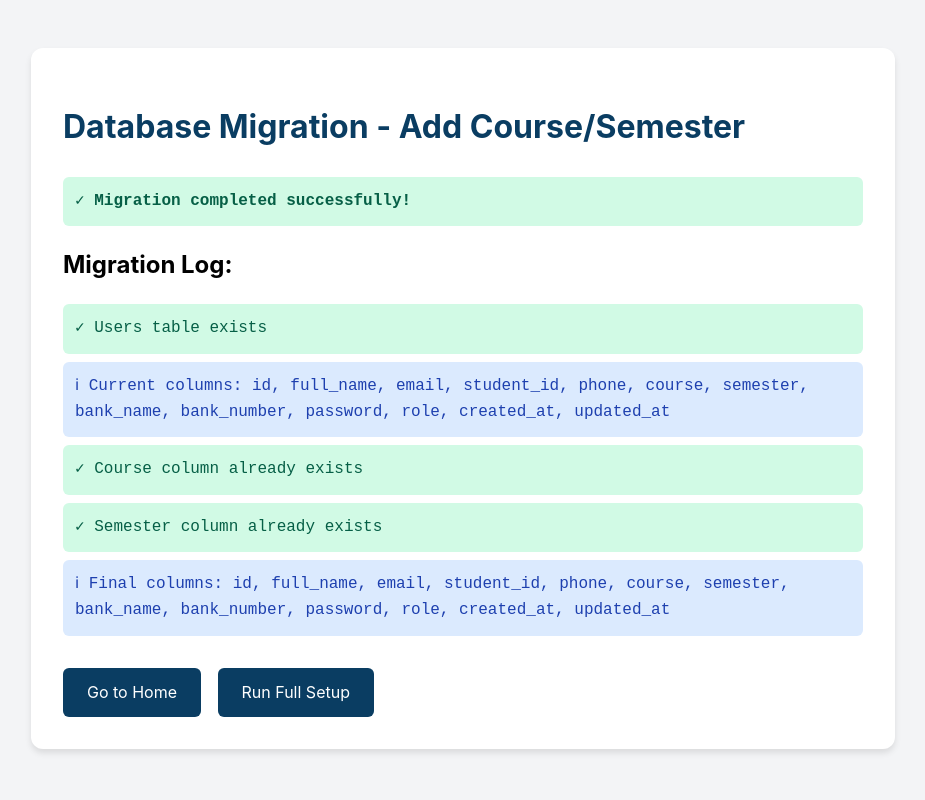
After one commit to Feekkk/php-unifa, a PHP site: page /unifa/database/migrate_add_course_semester.php in a window 1280 px wide. The commit adds this page. Shown: the whole page, without its empty margins (177-1102 px from the left). Run offline with PHP 8.4, Linux system fonts and the light colour scheme.

Commit message:
migrate course column

```diff
--- /dev/null
+++ b/database/migrate_add_course_semester.php
@@ -0,0 +1,177 @@
+<?php
+/**
+ * Migration script to add course and semester columns to users table
+ * Run this file once to update existing database schema
+ * Access via: http://localhost/unifa/database/migrate_add_course_semester.php
+ */
+
+require_once '../config.php';
+
+$conn = getDBConnection();
+$success = true;
+$messages = [];
+
+// Check if table exists
+$tableCheck = $conn->query("SHOW TABLES LIKE 'users'");
+if ($tableCheck->num_rows === 0) {
+    $messages[] = "✗ Users table does not exist. Please run setup.php first.";
+    $success = false;
+} else {
+    $messages[] = "✓ Users table exists";
+
+    // Get existing columns
+    $existingColumns = [];
+    $columnsResult = $conn->query("SHOW COLUMNS FROM users");
+    if ($columnsResult) {
+        while ($row = $columnsResult->fetch_assoc()) {
+            $existingColumns[] = $row['Field'];
+        }
+    }
+    $messages[] = "ℹ Current columns: " . implode(', ', $existingColumns);
+
+    // Add course column if it doesn't exist
+    if (!in_array('course', $existingColumns)) {
+        // Determine position - after phone, before bank_name
+        if (in_array('phone', $existingColumns)) {
+            $sql = "ALTER TABLE users ADD COLUMN course VARCHAR(100) AFTER phone";
+        } elseif (in_array('student_id', $existingColumns)) {
+            $sql = "ALTER TABLE users ADD COLUMN course VARCHAR(100) AFTER student_id";
+        } else {
+            $sql = "ALTER TABLE users ADD COLUMN course VARCHAR(100)";
+        }
+
+        if ($conn->query($sql)) {
+            $messages[] = "✓ Added course column";
+            $existingColumns[] = 'course';
+        } else {
+            $messages[] = "✗ Error adding course column: " . $conn->error;
+            $success = false;
+        }
+    } else {
+        $messages[] = "✓ Course column already exists";
+    }
+
+    // Add semester column if it doesn't exist
+    if (!in_array('semester', $existingColumns)) {
+        // Determine position - after course if it exists, otherwise after phone
+        if (in_array('course', $existingColumns)) {
+            $sql = "ALTER TABLE users ADD COLUMN semester VARCHAR(50) AFTER course";
+        } elseif (in_array('phone', $existingColumns)) {
+            $sql = "ALTER TABLE users ADD COLUMN semester VARCHAR(50) AFTER phone";
+        } elseif (in_array('student_id', $existingColumns)) {
+            $sql = "ALTER TABLE users ADD COLUMN semester VARCHAR(50) AFTER student_id";
+        } else {
+            $sql = "ALTER TABLE users ADD COLUMN semester VARCHAR(50)";
+        }
+
+        if ($conn->query($sql)) {
+            $messages[] = "✓ Added semester column";
+            $existingColumns[] = 'semester';
+        } else {
+            $messages[] = "✗ Error adding semester column: " . $conn->error;
+            $success = false;
+        }
+    } else {
+        $messages[] = "✓ Semester column already exists";
+    }
+
+    // Verify final state
+    $existingColumns = [];
+    $columnsResult = $conn->query("SHOW COLUMNS FROM users");
+    if ($columnsResult) {
+        while ($row = $columnsResult->fetch_assoc()) {
+            $existingColumns[] = $row['Field'];
+        }
+    }
+    $messages[] = "ℹ Final columns: " . implode(', ', $existingColumns);
+}
+
+$conn->close();
+?>
+<!DOCTYPE html>
+<html lang="en">
+<head>
+    <meta charset="UTF-8">
+    <meta name="viewport" content="width=device-width, initial-scale=1.0">
+    <title>Database Migration - Add Course/Semester - UniFa</title>
+    <style>
+        body {
+            font-family: 'Inter', sans-serif;
+            background: #f3f4f6;
+            padding: 40px 20px;
+            line-height: 1.6;
+        }
+        .container {
+            max-width: 800px;
+            margin: 0 auto;
+            background: white;
+            padding: 32px;
+            border-radius: 12px;
+            box-shadow: 0 4px 6px rgba(0, 0, 0, 0.1);
+        }
+        h1 {
+            color: #0a3d62;
+            margin-bottom: 24px;
+        }
+        .message {
+            padding: 12px;
+            margin-bottom: 8px;
+            border-radius: 6px;
+            font-family: 'Courier New', monospace;
+        }
+        .message.success {
+            background-color: #d1fae5;
+            color: #065f46;
+        }
+        .message.error {
+            background-color: #fee2e2;
+            color: #991b1b;
+        }
+        .message.info {
+            background-color: #dbeafe;
+            color: #1e40af;
+        }
+        .btn {
+            display: inline-block;
+            padding: 12px 24px;
+            margin-top: 24px;
+            margin-right: 12px;
+            background: #0a3d62;
+            color: white;
+            text-decoration: none;
+            border-radius: 6px;
+            transition: background 0.2s;
+        }
+        .btn:hover {
+            background: #0c4a6e;
+        }
+    </style>
+</head>
+<body>
+    <div class="container">
+        <h1>Database Migration - Add Course/Semester</h1>
+        <?php if ($success): ?>
+            <div class="message success">
+                <strong>✓ Migration completed successfully!</strong>
+            </div>
+        <?php else: ?>
+            <div class="message error">
+                <strong>✗ Migration encountered some errors.</strong>
+            </div>
+        <?php endif; ?>
+
+        <h2>Migration Log:</h2>
+        <?php foreach ($messages as $message): ?>
+            <div class="message <?php
+                echo strpos($message, '✗') !== false ? 'error' :
+                    (strpos($message, 'ℹ') !== false ? 'info' : 'success');
+            ?>">
+                <?php echo htmlspecialchars($message); ?>
+            </div>
+        <?php endforeach; ?>
+
+        <a href="../index.php" class="btn">Go to Home</a>
+        <a href="setup.php" class="btn">Run Full Setup</a>
+    </div>
+</body>
+</html>
--- a/database/schema.sql
+++ b/database/schema.sql
@@ -10,6 +10,8 @@ CREATE TABLE IF NOT EXISTS users (
     email VARCHAR(255) NOT NULL UNIQUE,
     student_id VARCHAR(50) NOT NULL UNIQUE,
     phone VARCHAR(20),
+    course VARCHAR(100),
+    semester VARCHAR(50),
     bank_name VARCHAR(100),
     bank_number VARCHAR(50),
     password VARCHAR(255) NOT NULL,
```
Also changed, not shown: pages/register.php (+12 -2 lines), pages/student/EditProfile.php (+23 -5 lines).
